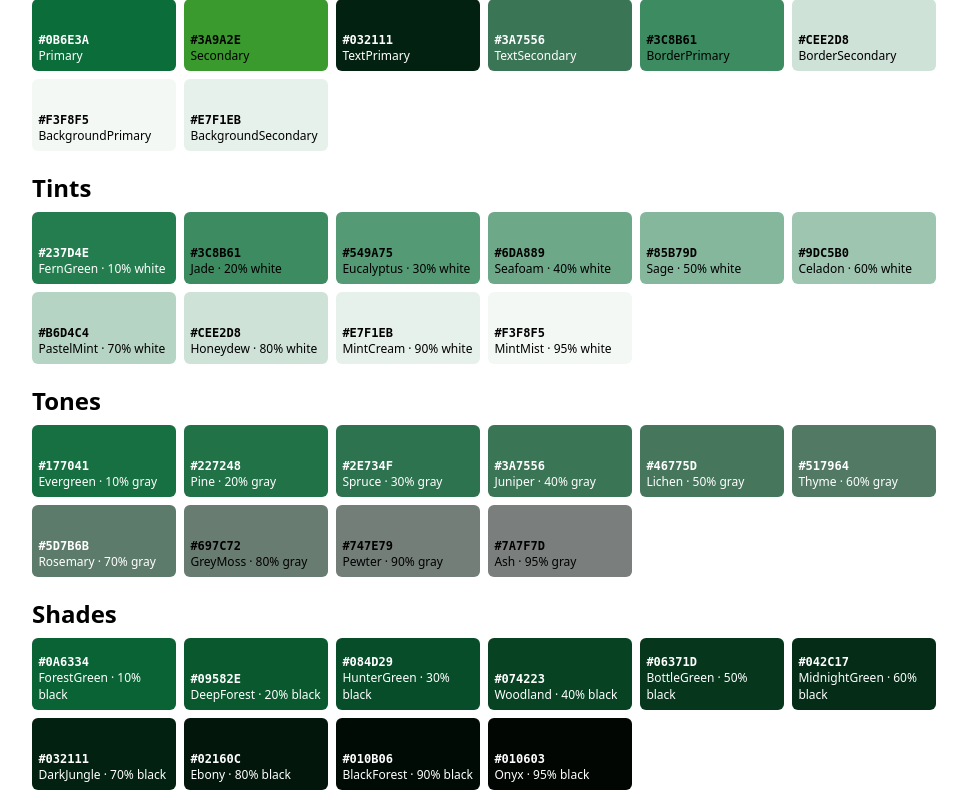
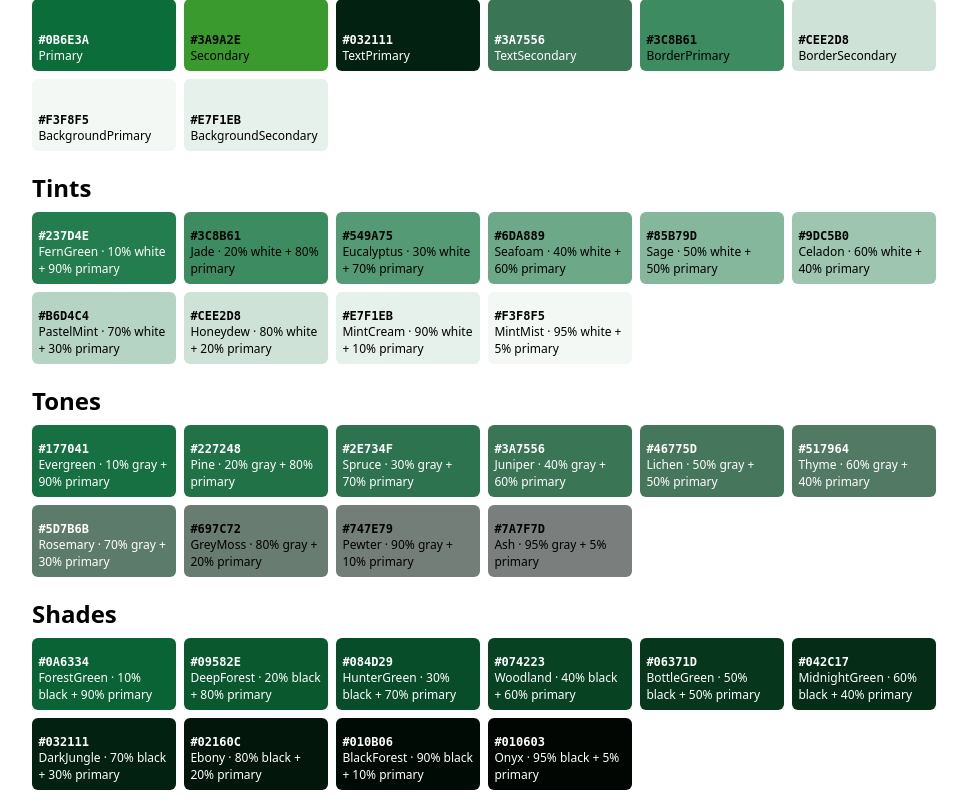
Before and after one commit to dariusagbon/Garaje-PickleHub, an ASP.NET Core app: page /palette in a window 1280 px wide. Shown: the part 190-996 px from the top of the page, without its empty margins (128-1095 px from the left). Run offline with ASP.NET Core 8, Linux system fonts and the light colour scheme; some libraries are stand-ins or nearby versions.

Commit message:
Show how much primary green each tint, tone and shade uses
Comments now give both halves of each mix (e.g. 95% white + 5% primary)
and NamedColor exposes PrimaryPercent alongside Percent. The palette
preview shows both, and a test checks they add up to 100.

Co-Authored-By: Claude Opus 5.5 <noreply@anthropic.com>
Claude-Session: https://claude.ai/code/session_01HpDiXb4Dc8gAVg1YY8C3Qo

```diff
--- a/ev-charging-frontend/src/EvChargingQueue.Web/Components/ColorGroup.razor
+++ b/ev-charging-frontend/src/EvChargingQueue.Web/Components/ColorGroup.razor
@@ -3,7 +3,7 @@
     <div class="swatches">
         @foreach (var color in Colors)
         {
-            <Swatch Color="ThemeColor.FromHex(color.Hex)" Label="@($"{color.Name} · {color.Percent}% {MixedWith}")" />
+            <Swatch Color="ThemeColor.FromHex(color.Hex)" Label="@($"{color.Name} · {color.Percent}% {MixedWith} + {color.PrimaryPercent}% primary")" />
         }
     </div>
 </section>
```
Also changed, not shown: ev-charging-frontend/src/Model-FD/NamedColor.cs (+10 -2 lines), ev-charging-frontend/src/Model-FD/Palette.cs (+8 -8 lines), ev-charging-frontend/src/Model-FD/Shades.cs (+10 -10 lines), ev-charging-frontend/src/Model-FD/Tints.cs (+10 -10 lines), ev-charging-frontend/src/Model-FD/Tones.cs (+10 -10 lines), ev-charging-frontend/tests/Model-FD.Tests/TintsTonesShadesTests.cs (+8 -0 lines), ev-charging-frontend/README.md.
